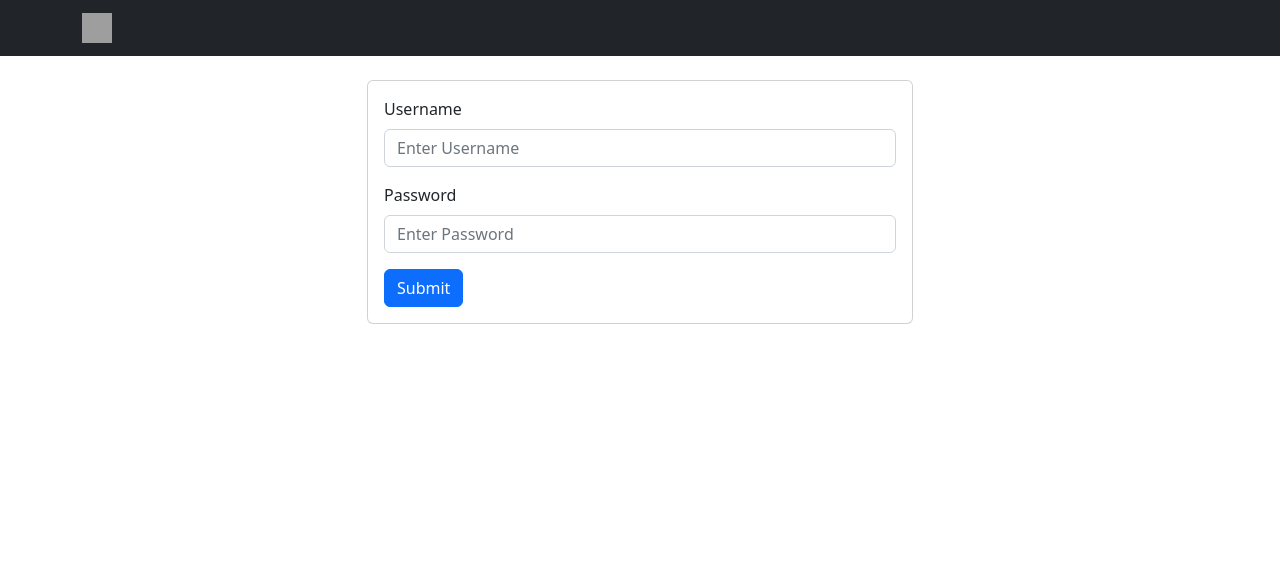
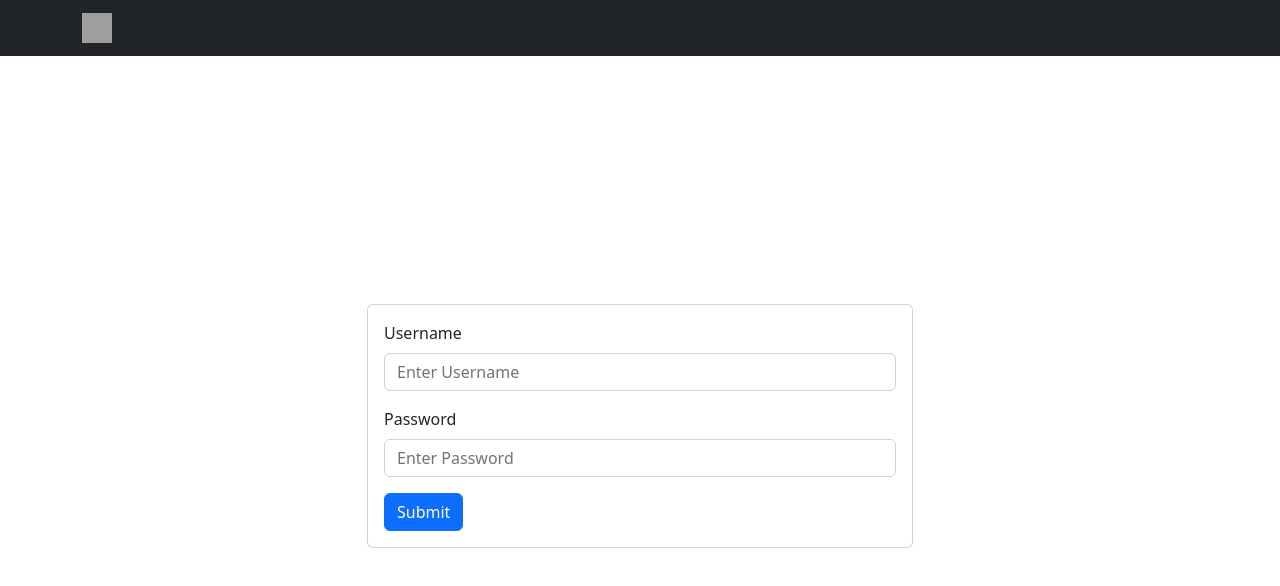
Before and after one commit to kevzcpineda/dau-coop-fe, a React (Vite) app: page /login in a window 1280 px wide. Shown: the top 586 px of the page. Built offline with nearby package versions, Linux system fonts and the light colour scheme; grey boxes are pictures that could not be loaded.

Commit message:
Adding spinner

```diff
--- a/src/components/Layout/index.jsx
+++ b/src/components/Layout/index.jsx
@@ -2,11 +2,13 @@ import React from 'react';
 import Container from 'react-bootstrap/Container';
 import Header from './Header';
 
-const Index = ({ children }) => {
+const Index = ({ children, className }) => {
   return (
     <>
       <Header />
-      <Container className='mt-4'>{children}</Container>
+      <Container className={className}>
+        {children}
+      </Container>
     </>
   );
 };
--- a/src/index.css
+++ /dev/null
@@ -1,70 +0,0 @@
-:root {
-  font-family: Inter, Avenir, Helvetica, Arial, sans-serif;
-  font-size: 16px;
-  line-height: 24px;
-  font-weight: 400;
-
-  color-scheme: light dark;
-  color: rgba(255, 255, 255, 0.87);
-  background-color: #242424;
-
-  font-synthesis: none;
-  text-rendering: optimizeLegibility;
-  -webkit-font-smoothing: antialiased;
-  -moz-osx-font-smoothing: grayscale;
-  -webkit-text-size-adjust: 100%;
-}
-
-a {
-  font-weight: 500;
-  color: #646cff;
-  text-decoration: inherit;
-}
-a:hover {
-  color: #535bf2;
-}
-
-body {
-  margin: 0;
-  display: flex;
-  place-items: center;
-  min-width: 320px;
-  min-height: 100vh;
-}
-
-h1 {
-  font-size: 3.2em;
-  line-height: 1.1;
-}
-
-button {
-  border-radius: 8px;
-  border: 1px solid transparent;
-  padding: 0.6em 1.2em;
-  font-size: 1em;
-  font-weight: 500;
-  font-family: inherit;
-  background-color: #1a1a1a;
-  cursor: pointer;
-  transition: border-color 0.25s;
-}
-button:hover {
-  border-color: #646cff;
-}
-button:focus,
-button:focus-visible {
-  outline: 4px auto -webkit-focus-ring-color;
-}
-
-@media (prefers-color-scheme: light) {
-  :root {
-    color: #213547;
-    background-color: #ffffff;
-  }
-  a:hover {
-    color: #747bff;
-  }
-  button {
-    background-color: #f9f9f9;
-  }
-}
--- /dev/null
+++ b/src/index.scss
@@ -0,0 +1,3 @@
+.container-height {
+  height: calc(100vh - 60px);
+}
--- a/src/main.jsx
+++ b/src/main.jsx
@@ -2,7 +2,7 @@ import React from 'react'
 import ReactDOM from 'react-dom/client'
 // import App from './App'
 import 'bootstrap/dist/css/bootstrap.min.css';
-// import './index.css'
+import './index.scss'
 import { BrowserRouter as Router, Routes, Route } from 'react-router-dom';
 import PrivateRoutes from './utils/PrivateRoutes';
 import { AuthProvider } from './context/AuthContext'
--- a/src/pages/Home.jsx
+++ b/src/pages/Home.jsx
@@ -5,6 +5,7 @@ import Image from 'react-bootstrap/Image';
 import Row from 'react-bootstrap/Row';
 import Col from 'react-bootstrap/Col';
 import Form from 'react-bootstrap/Form';
+import Spinner from 'react-bootstrap/Spinner';
 import logo from '../assets/noimage.png';
 // import AuthContext from '../context/AuthContext';
 import useAxios from '../utils/useAxios';
@@ -50,8 +51,12 @@ const Home = () => {
 
   if(loading) {
     return (
-      <Layout>
-        <h1>LOADING</h1>
+      <Layout className="container-height">
+        <Row className='h-100 justify-content-center align-items-center'>
+          <Col className='justify-content-center'>
+            <Spinner animation="border" style={{ width: "5rem", height: "5rem",  }} />;
+          </Col>
+        </Row>
       </Layout>
     )
   } else {
--- a/src/pages/Login.jsx
+++ b/src/pages/Login.jsx
@@ -18,8 +18,7 @@ const Login = () => {
   }
   //className='vh-100 gray-900'
   return (
-    <>
-      <Layout>
+      <Layout className="container-height">
         <Row className='h-100 justify-content-center align-items-center'>
           <Col xs={6}>
             <Card className='w-100'>
@@ -44,45 +43,6 @@ const Login = () => {
           </Col>
         </Row>
       </Layout>
-    </>
-    // <div className='container bg-secondary'>
-    //   <div className='card p-3' style={{ width: '35rem' }}>
-    //     <form>
-    //       {/* <!-- Email input --> */}
-    //       <div className='form-outline mb-4'>
-    //         <label className='form-label' htmlFor='form2Example1'>
-    //           Email address
-    //         </label>
-    //         <input type='email' id='form2Example1' className='form-control' />
-    //       </div>
-
-    //       {/* <!-- Password input --> */}
-    //       <div className='form-outline mb-4'>
-    //         <label className='form-label' htmlFor='form2Example2'>
-    //           Password
-    //         </label>
-    //         <input type='password' id='form2Example2' className='form-control' />
-    //       </div>
-
-    //       {/* <!-- 2 column grid layout for inline styling --> */}
-    //       {/* <div className='row mb-4'>
-    //       <div className='col d-flex justify-content-center'>
-    //         <div className='form-check'>
-    //           <input className='form-check-input' type='checkbox' value='' id='form2Example31' checked />
-    //           <label className='form-check-label' htmlFor='form2Example31'>
-    //             Remember me
-    //           </label>
-    //         </div>
-    //       </div>
-    //     </div> */}
-
-    //       {/* <!-- Submit button --> */}
-    //       <button type='button' className='btn btn-primary btn-block mb-4'>
-    //         Sign in
-    //       </button>
-    //     </form>
-    //   </div>
-    // </div>
   );
 };
 
```
